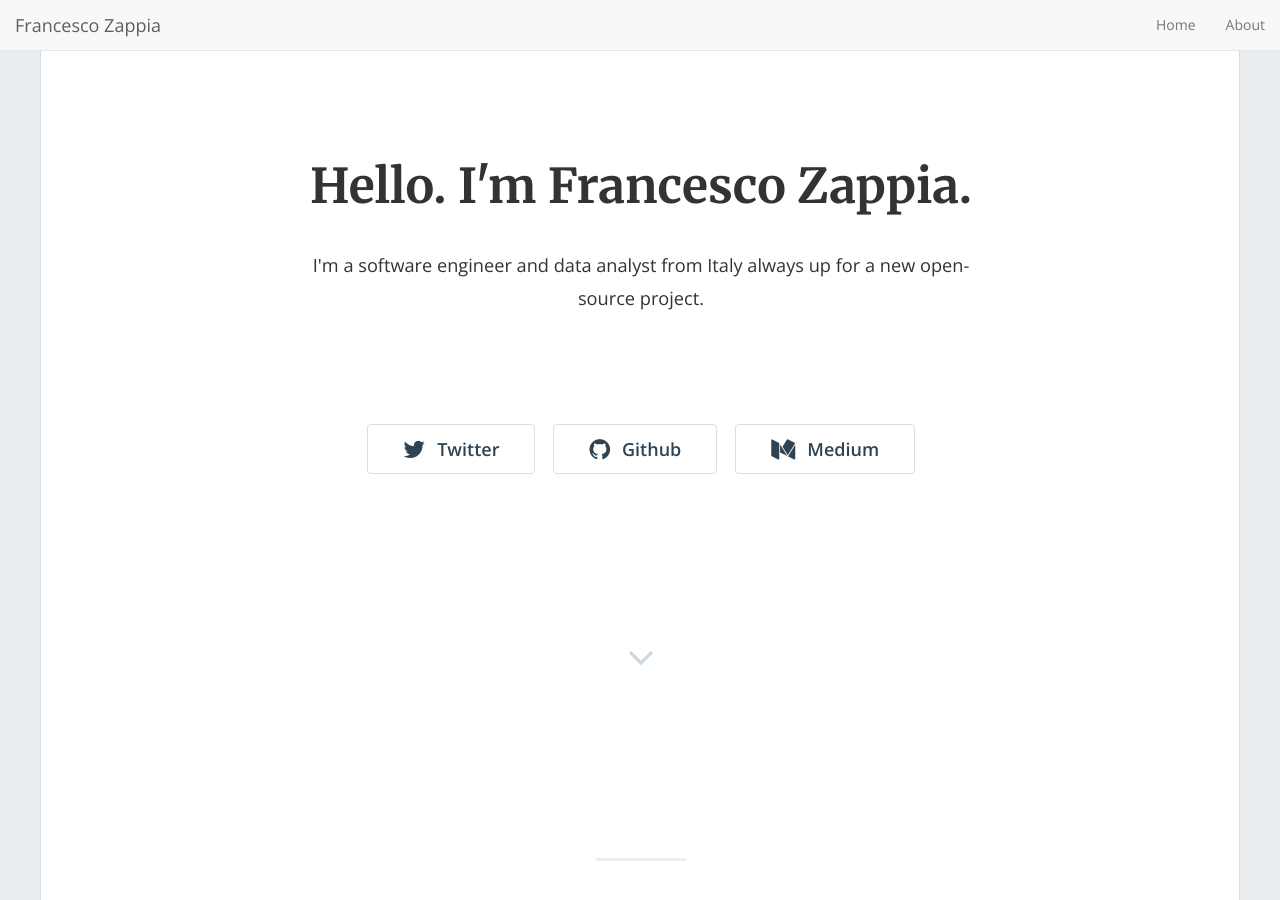
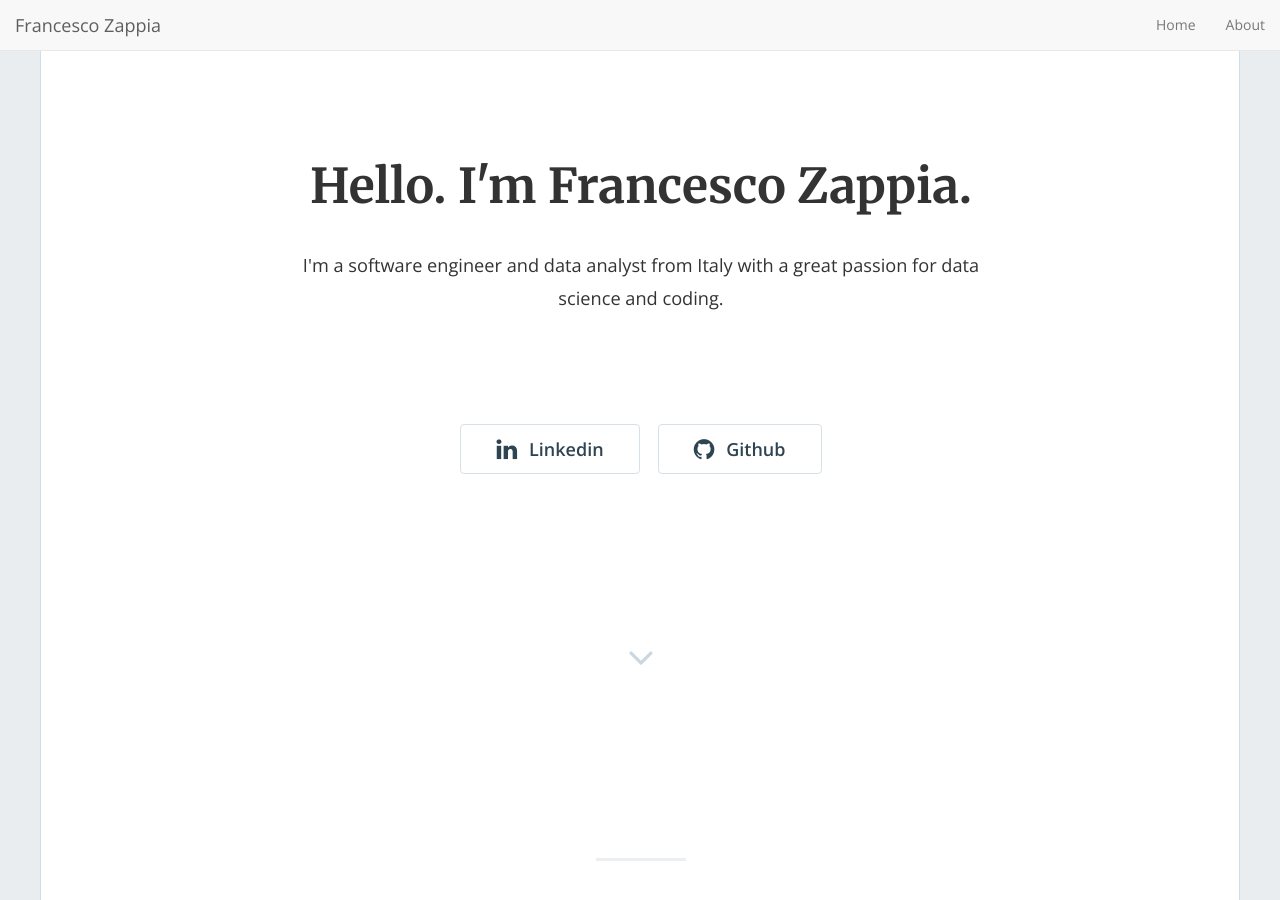
Before and after one commit to fzappia/fzappia.github.io, a Jekyll site: the page built from index.html, in a window 1280 px wide and 900 px high. Built offline with Jekyll 4.4.1, drawn with Linux system fonts in a browser that asks for light colours; nearby versions of some CDN libraries; the list of posts is cut into pages by our own code.

Commit message:
feat(index): update banner

```diff
--- a/_config.yml
+++ b/_config.yml
@@ -15,12 +15,13 @@
 # in the templates via {{ site.myvariable }}.
 title: "Hello. I'm Francesco Zappia."
 email: 'fzappiaa@gmail.com'
-description: "I'm a software engineer and data analyst from Italy always up for a new open-source project."
+description: "I'm a software engineer and data analyst from Italy with a great passion for data science and coding."
 baseurl: "" # the subpath of your site, e.g. /blog
 url: "https://fzappiaa.github.io/" # the base hostname & protocol for your site, e.g. https://example.com
-# twitter_username: 'jamigibbs'
+twitter_username: ''
+linkedin_username: 'francesco-zappia-84137716b'
 github_username: 'morpheusthewhite'
-# medium_username: 'blog.jamigibbs.com'
+medium_username: ''
 
 # Build settings
 markdown: kramdown
@@ -91,7 +92,7 @@ pagination:
 ### Phantom settings
 footer_text: '© 2021 Francesco Zappia'
 admin_name: 'Francesco Zappia'
-google_analytics: "UA-9999999-99" # Update with your own tracking ID
+google_analytics: "G-T7QY8EHH6C" # Update with your own tracking ID
 enable_contact: false
 
 #### Phantom Navigation menu
--- a/_includes/home-hero.html
+++ b/_includes/home-hero.html
@@ -27,6 +27,9 @@
 
           <div class="hero-buttons">
 
+            {% if site.linkedin_username != '' %}
+              <a href="https://www.linkedin.com/in/{{ site.linkedin_username }}"><button class="btn btn-default btn-lg"><i class="fa fa-linkedin fa-lg"></i>Linkedin</button></a>
+            {% endif %}
             {% if site.twitter_username != '' %}
               <a href="https://twitter.com/{{ site.twitter_username }}"><button class="btn btn-default btn-lg"><i class="fa fa-twitter fa-lg"></i>Twitter</button></a>
             {% endif %}
```
